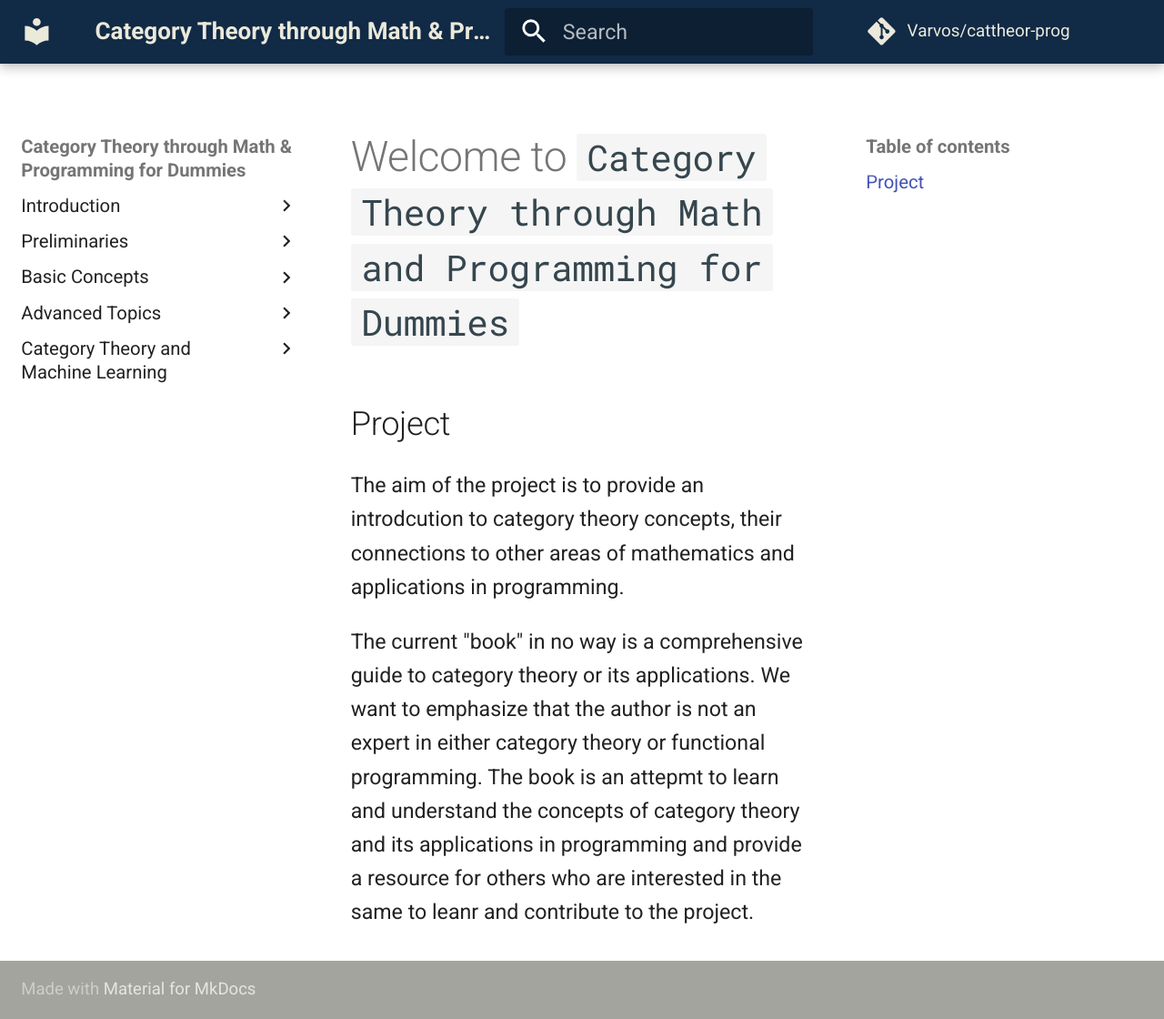
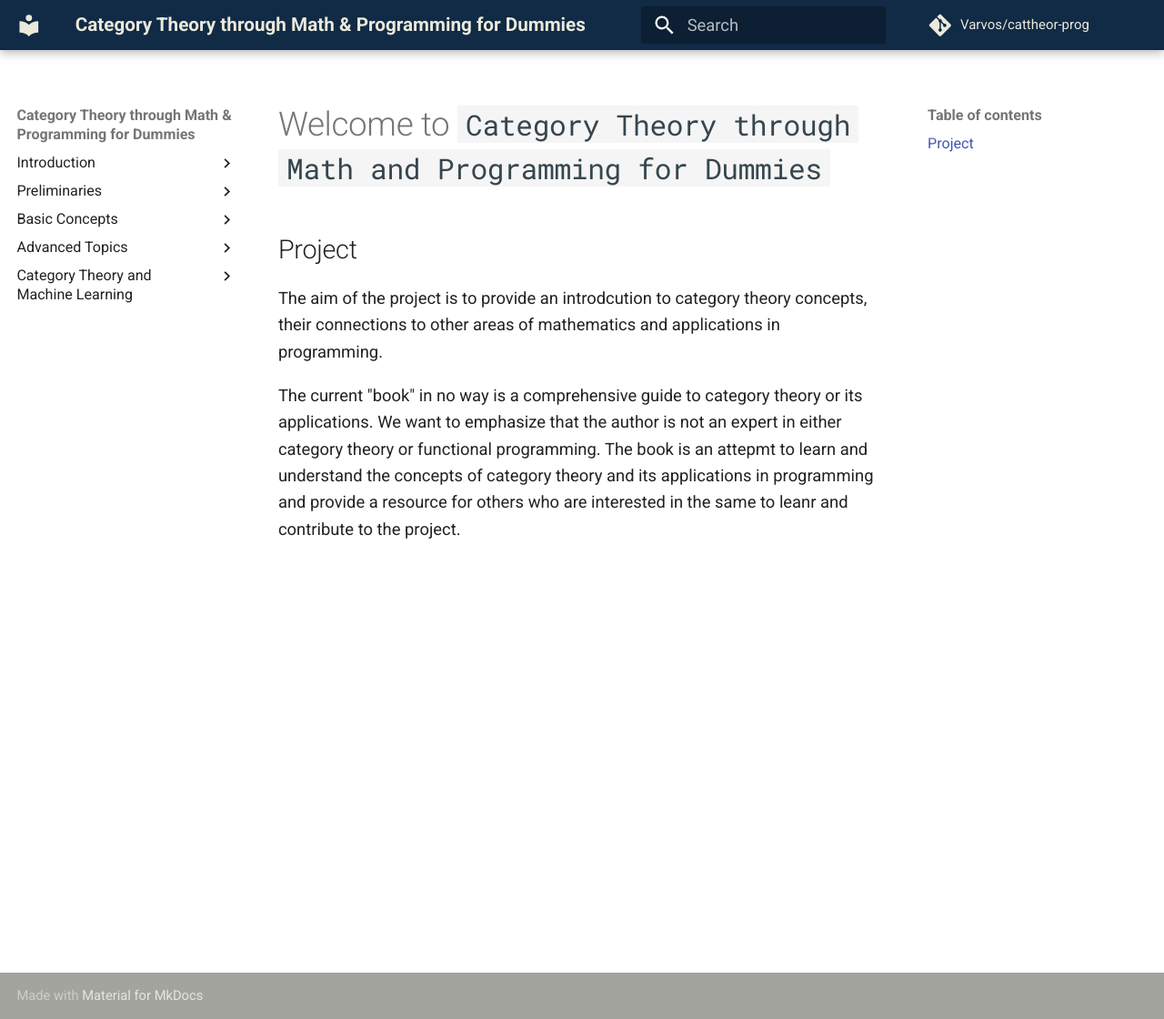
Before and after one commit to Varvos/category-theory-and-programming-for-absolute-dummies, an MkDocs documentation site: the page built from docs/index.md, in a window 1280 px wide and 1120 px high. Shown: the whole window at 91% size. Built offline with MkDocs 1.6.1 and Material for MkDocs 9.7.7, drawn with Linux system fonts in a browser that asks for light colours; nearby versions of some CDN libraries; comment, search, counter and statistics services are not loaded.

Commit message:
style: decrease font size

```diff
--- a/docs/assets/css/custom.css
+++ b/docs/assets/css/custom.css
@@ -35,7 +35,7 @@
 
 
 html {
-  font-size: 29px; /* Default size. You can increase or decrease it
+  font-size: 23px; /* Default size. You can increase or decrease it
 }
 
 
```
